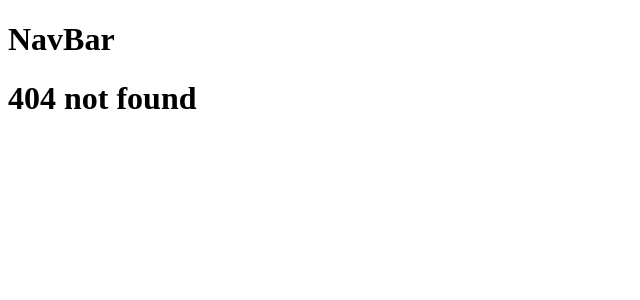
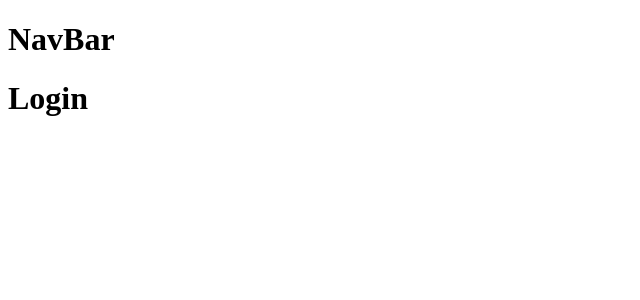
Before and after one commit to singhparshant/rentd-app, a React (Create React App) app in the folder client/: page /login in a window 1280 px wide. Before the commit this address had no page. Shown: the top 300 px of the page, without its empty margins (0-640 px from the left). Built offline with nearby package versions, Linux system fonts and the light colour scheme; the HTML template or start-up script is replaced by a standard one.

Commit message:
signup and login

```diff
--- a/client/src/App.tsx
+++ b/client/src/App.tsx
@@ -12,6 +12,8 @@ import {
 } from "react-router-dom";
 import HomeScreen from "./components/customerApp/HomeScreen";
 import NotFound from "./components/common/notFound/NotFound";
+import SignUp from "./components/common/signUp/SignUp";
+import Login from "./components/common/login/Login";
 
 const ErrorHandler = ({ error, resetErrorBoundary }: FallbackProps) => {
   return (
@@ -35,9 +37,12 @@ const App = () => {
             <Route exact path="/">
               <HomeScreen />
             </Route>
-
-
-
+            <Route exact path="/register">
+              <SignUp />
+            </Route>
+            <Route exact path="/login">
+              <Login />
+            </Route>
             <Route path="*">
               <NotFound />
             </Route>
--- /dev/null
+++ b/client/src/components/common/login/Login.tsx
@@ -0,0 +1,7 @@
+import React from 'react'
+
+export default function Login() {
+  return (
+    <h1>Login</h1>
+  )
+}
--- /dev/null
+++ b/client/src/components/common/signUp/SignUp.tsx
@@ -0,0 +1,7 @@
+import React from 'react'
+
+export default function SignUp() {
+  return (
+    <h1>SignUp</h1>
+  )
+}
```
